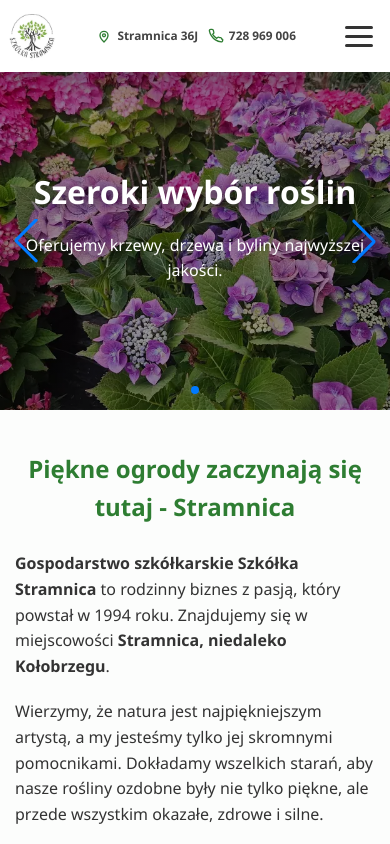
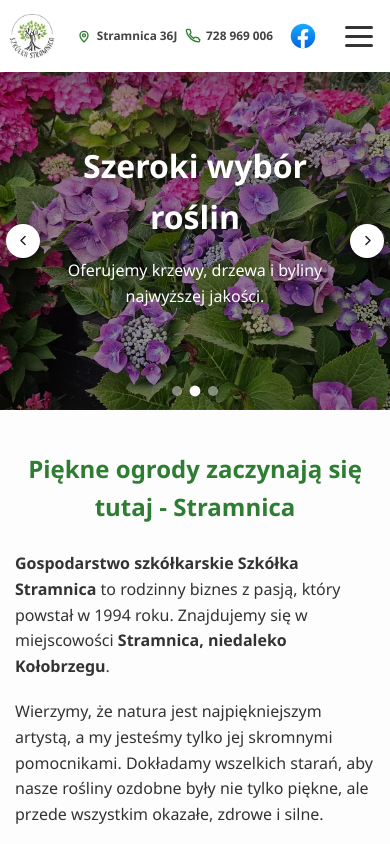
Before and after one commit to MK396/Szkolka_Stramnica, a Vue app in the folder szkolka-stramnica/: page / in a window 390 px wide. Shown: the top 844 px of the page. Built offline with nearby package versions, Linux system fonts and the light colour scheme.

Commit message:
mobilne update2

```diff
--- /dev/null
+++ b/szkolka-stramnica/src/components/FacebookIcon.vue
@@ -0,0 +1,45 @@
+<script setup>
+import { useId, computed } from 'vue';
+
+const uid = useId().replace(/[^a-zA-Z0-9_-]/g, '');
+const gradId = computed(() => `fb-grad-${uid}`);
+const circleFill = computed(() => `url(#${gradId.value})`);
+</script>
+
+<template>
+  <svg
+    class="fb-brand-icon"
+    viewBox="0 0 32 32"
+    fill="none"
+    xmlns="http://www.w3.org/2000/svg"
+    aria-hidden="true"
+    focusable="false"
+  >
+    <circle cx="16" cy="16" r="14" :fill="circleFill" />
+    <path
+      d="M21.2137 20.2816L21.8356 16.3301H17.9452V13.767C17.9452 12.6857 18.4877 11.6311 20.2302 11.6311H22V8.26699C22 8.26699 20.3945 8 18.8603 8C15.6548 8 13.5617 9.89294 13.5617 13.3184V16.3301H10V20.2816H13.5617V29.8345C14.2767 29.944 15.0082 30 15.7534 30C16.4986 30 17.2302 29.944 17.9452 29.8345V20.2816H21.2137Z"
+      fill="white"
+    />
+    <defs>
+      <linearGradient
+        :id="gradId"
+        x1="16"
+        y1="2"
+        x2="16"
+        y2="29.917"
+        gradientUnits="userSpaceOnUse"
+      >
+        <stop stop-color="#18ACFE" />
+        <stop offset="1" stop-color="#0163E0" />
+      </linearGradient>
+    </defs>
+  </svg>
+</template>
+
+<style scoped>
+.fb-brand-icon {
+  display: block;
+  width: 100%;
+  height: 100%;
+}
+</style>
--- a/szkolka-stramnica/src/components/Hero.vue
+++ b/szkolka-stramnica/src/components/Hero.vue
@@ -6,7 +6,7 @@
       :fade-effect="{ crossFade: true }"
       :slides-per-view="1"
       :pagination="{ clickable: true }"
-      :navigation="true"
+      :navigation="heroNavigation"
       :autoplay="{ delay: 5000, disableOnInteraction: false }"
       :loop="true"
       class="hero-swiper"
@@ -47,6 +47,16 @@
         </div>
       </swiper-slide>
     </swiper>
+    <button type="button" class="hero-nav-btn hero-nav-prev" aria-label="Poprzednie slajd">
+      <svg viewBox="0 0 24 24" aria-hidden="true">
+        <path d="M14.5 5.5 8 12l6.5 6.5" fill="none" stroke="currentColor" stroke-width="2.2" stroke-linecap="round" stroke-linejoin="round" />
+      </svg>
+    </button>
+    <button type="button" class="hero-nav-btn hero-nav-next" aria-label="Następny slajd">
+      <svg viewBox="0 0 24 24" aria-hidden="true">
+        <path d="M9.5 5.5 16 12l-6.5 6.5" fill="none" stroke="currentColor" stroke-width="2.2" stroke-linecap="round" stroke-linejoin="round" />
+      </svg>
+    </button>
   </div>
 </template>
 
@@ -102,6 +112,11 @@ function onSlideChange(swiper) {
 const router = useRouter();
 const modules = [Pagination, Navigation, Autoplay, EffectFade];
 
+const heroNavigation = {
+  prevEl: '.hero-nav-prev',
+  nextEl: '.hero-nav-next',
+};
+
 const handleNavigation = (link) => {
   if (!link) return;
   if (link.startsWith('/')) {
@@ -156,9 +171,87 @@ onUnmounted(() => {
   position: relative;
   overflow: hidden;
   background-color: #1a1a1a;
+  --hero-nav-edge: 12px;
+  --hero-nav-btn-size: 48px;
+  --hero-text-side: calc(var(--hero-nav-edge) + var(--hero-nav-btn-size) + 12px);
 }
 
-.hero-swiper { width: 100%; height: 100%; }
+.hero-swiper {
+  width: 100%;
+  height: 100%;
+  --swiper-pagination-color: #ffffff;
+}
+
+.hero-nav-btn {
+  position: absolute;
+  top: 50%;
+  z-index: 20;
+  display: inline-flex;
+  align-items: center;
+  justify-content: center;
+  width: 48px;
+  height: 48px;
+  padding: 0;
+  margin: 0;
+  border: none;
+  border-radius: 50%;
+  background: #ffffff;
+  color: #1a1a1a;
+  cursor: pointer;
+  box-shadow: 0 2px 14px rgba(0, 0, 0, 0.35);
+  transform: translateY(-50%);
+  transition: transform 0.2s ease, box-shadow 0.2s ease, opacity 0.2s ease;
+  touch-action: manipulation;
+  -webkit-tap-highlight-color: transparent;
+}
+
+.hero-nav-btn svg {
+  width: 20px;
+  height: 20px;
+  display: block;
+  flex-shrink: 0;
+}
+
+.hero-nav-btn:hover {
+  box-shadow: 0 4px 18px rgba(0, 0, 0, 0.45);
+}
+
+.hero-nav-btn:active {
+  transform: translateY(-50%) scale(0.96);
+}
+
+.hero-nav-btn.swiper-button-disabled {
+  opacity: 0.35;
+  pointer-events: none;
+}
+
+.hero-nav-prev {
+  left: 12px;
+}
+
+.hero-nav-next {
+  right: 12px;
+}
+
+.hero-swiper :deep(.swiper-pagination) {
+  bottom: 14px !important;
+  line-height: 0;
+}
+
+.hero-swiper :deep(.swiper-pagination-bullet) {
+  width: 10px;
+  height: 10px;
+  background: rgba(255, 255, 255, 0.45);
+  opacity: 1;
+  box-shadow: 0 1px 4px rgba(0, 0, 0, 0.25);
+  transition: background 0.2s ease, transform 0.2s ease;
+}
+
+.hero-swiper :deep(.swiper-pagination-bullet-active) {
+  background: #ffffff;
+  box-shadow: 0 2px 8px rgba(0, 0, 0, 0.35);
+  transform: scale(1.08);
+}
 .slide-wrapper { position: relative; width: 100%; height: 100%; display: flex; align-items: center; justify-content: center; }
 
 .bg-image { position: absolute; top: 0; left: 0; width: 100%; height: 100%; background-size: cover; background-position: center; }
@@ -188,7 +281,18 @@ onUnmounted(() => {
 
 .grid-overlay { position: absolute; top: 0; left: 0; width: 100%; height: 100%; background: rgba(0, 0, 0, 0.4); }
 
-.text-overlay { position: relative; z-index: 10; color: white; text-align: center; padding: 0 20px; pointer-events: none; }
+.text-overlay {
+  position: relative;
+  z-index: 10;
+  box-sizing: border-box;
+  width: 100%;
+  max-width: 100%;
+  color: white;
+  text-align: center;
+  padding-left: var(--hero-text-side);
+  padding-right: var(--hero-text-side);
+  pointer-events: none;
+}
 .text-overlay h1, .text-overlay p, .btn-cta { pointer-events: auto; }
 
 .text-overlay h1 { font-size: clamp(2rem, 6vw, 3.5rem); margin-bottom: 1rem; text-shadow: 2px 2px 10px rgba(0,0,0,0.5); }
@@ -214,6 +318,7 @@ onUnmounted(() => {
 @media (max-width: 1000px) {
   .hero-container {
     margin-top: 0;
+    scroll-margin-top: var(--nav-mobile-height);
   }
 }
 
@@ -233,6 +338,31 @@ onUnmounted(() => {
   }
 }
 
+@media (max-width: 639px) {
+  .hero-container {
+    --hero-nav-edge: 6px;
+    --hero-nav-btn-size: 34px;
+  }
+
+  .hero-nav-btn {
+    width: 34px;
+    height: 34px;
+  }
+
+  .hero-nav-btn svg {
+    width: 15px;
+    height: 15px;
+  }
+
+  .hero-nav-prev {
+    left: 6px;
+  }
+
+  .hero-nav-next {
+    right: 6px;
+  }
+}
+
 @media (max-width: 480px) {
   .hero-container { height: 40vh; min-height: 280px; }
   .bg-grid {
--- a/szkolka-stramnica/src/components/Navbar.vue
+++ b/szkolka-stramnica/src/components/Navbar.vue
@@ -42,6 +42,15 @@
             </svg>
           </span>
           <span class="mhi-chip-label">728 969 006</span>
+        </a>
+        <a
+          href="https://www.facebook.com/SzkolkaStramnica"
+          class="mobile-header-fb social-dot-facebook"
+          target="_blank"
+          rel="noopener noreferrer"
+          aria-label="Facebook"
+        >
+          <FacebookIcon />
         </a>
       </div>
 
@@ -91,9 +100,7 @@
 
             <div class="fb-wrapper">
                <a href="https://www.facebook.com/SzkolkaStramnica" class="social-dot-facebook" target="_blank" rel="noopener noreferrer" aria-label="Facebook">
-                  <svg class="fb-icon" viewBox="0 0 24 24" aria-hidden="true" focusable="false">
-                    <path fill="currentColor" d="M13.5 21.5v-7h2.6l.4-3h-3V9.3c0-.84.24-1.4 1.47-1.4h1.53V5.12A19.3 19.3 0 0 0 13.86 5C11.2 5 9.5 6.56 9.5 9.18V11.5H7v3h2.5v7h4z"/>
-                  </svg>
+                  <FacebookIcon />
                </a>
             </div>
           </div>
@@ -131,9 +138,9 @@
                 +48 728 969 006
               </a>
               <a href="https://www.facebook.com/SzkolkaStramnica" class="mi-facebook" target="_blank" rel="noopener noreferrer">
-                <svg class="fb-icon" viewBox="0 0 24 24" aria-hidden="true" focusable="false">
-                  <path fill="currentColor" d="M13.5 21.5v-7h2.6l.4-3h-3V9.3c0-.84.24-1.4 1.47-1.4h1.53V5.12A19.3 19.3 0 0 0 13.86 5C11.2 5 9.5 6.56 9.5 9.18V11.5H7v3h2.5v7h4z"/>
-                </svg>
+                <span class="mi-facebook-icon" aria-hidden="true">
+                  <FacebookIcon />
+                </span>
                 Facebook
               </a>
             </div>
@@ -346,26 +353,15 @@
 .social-dot-facebook {
   width: 36px;
   height: 36px;
-  background-color: #3b5998;
-  color: white;
-  border-radius: 50%;
+  flex-shrink: 0;
   display: flex;
   align-items: center;
   justify-content: center;
   text-decoration: none;
-  transition: transform 0.2s, background-color 0.2s;
+  transition: transform 0.2s ease;
 }
 .social-dot-facebook:hover {
-  background-color: #2d4373;
-  transform: scale(1.1);
-}
-
-.fb-icon {
-  width: 18px;
-  height: 18px;
-  display: block;
-  /* „f” jest asymetryczne — lekkie przesunięcie w lewo = optyczny środek */
-  transform: translateX(-1.5px);
+  transform: scale(1.08);
 }
 
 .bottom-nav {
@@ -564,10 +560,17 @@
     align-items: center;
     justify-content: center;
     align-self: center;
-    gap: clamp(6px, 2.5vw, 14px);
+    gap: clamp(4px, 2vw, 10px);
     min-width: 0;
     height: 100%;
     overflow: hidden;
+  }
+
+  .mobile-header-fb {
+    flex-shrink: 0;
+    width: 28px;
+    height: 28px;
+    margin-left: clamp(4px, 2vw, 10px);
   }
 
   .hamburger-btn {
@@ -598,7 +601,7 @@
     justify-content: center;
     gap: 5px;
     min-width: 0;
-    max-width: 46%;
+    max-width: 38%;
     padding: 0;
     border-radius: 8px;
     text-decoration: none;
@@ -659,8 +662,15 @@
     left: 0;
     right: 0;
     width: 100%;
+    height: 0;
+    overflow: hidden;
     pointer-events: none;
     z-index: 4;
+  }
+
+  .navbar-wrapper.mobile-nav-open .right-element {
+    height: auto;
+    overflow: visible;
   }
 
   .bottom-nav {
@@ -770,17 +780,26 @@
   .mi-facebook {
     display: flex;
     align-items: center;
-    gap: 6px;
+    gap: 8px;
     font-size: 0.85rem;
     font-weight: 700;
-    color: #ffffff;
-    background-color: #3b5998;
-    padding: 6px 16px;
+    color: #0163e0;
+    background-color: rgba(1, 99, 224, 0.08);
+    padding: 6px 14px 6px 10px;
     border-radius: 20px;
     text-decoration: none;
-    transition: background-color 0.2s;
+    transition: background-color 0.2s, transform 0.2s;
   }
-  .mi-facebook:hover { background-color: #2d4373; }
+  .mi-facebook:hover {
+    background-color: rgba(1, 99, 224, 0.14);
+  }
+
+  .mi-facebook-icon {
+    display: block;
+    width: 22px;
+    height: 22px;
+    flex-shrink: 0;
+  }
 
   .menu {
     flex-direction: column;
@@ -812,6 +831,7 @@
 <script setup>
 import { ref, computed, watch, onMounted, onUnmounted, nextTick } from 'vue';
 import { useRoute, useRouter } from 'vue-router';
+import FacebookIcon from './FacebookIcon.vue';
 
 const route = useRoute();
 const router = useRouter();
@@ -820,12 +840,22 @@ const isShrunk = ref(false);
 const isMenuOpen = ref(false);
 const activeSection = ref('');
 
-const NAV_OFFSET = 100;
-const SECTION_PROBE = NAV_OFFSET + 40;
 const SECTION_IDS = ['opis', 'oferta', 'galeria'];
 
 let scrollSpyLockedHash = null;
 let scrollSpyUnlockTimer = null;
+let scrollEndTimer = null;
+
+function getNavOffset() {
+  if (typeof window !== 'undefined' && window.matchMedia('(max-width: 1000px)').matches) {
+    return 72;
+  }
+  return isShrunk.value ? 80 : 100;
+}
+
+function getSectionProbe() {
+  return getNavOffset() + 40;
+}
 
 const isStartActive = computed(
   () => route.path === '/' && activeSection.value === ''
@@ -837,7 +867,7 @@ const isSectionActive = (hash) =>
 const scrollToHash = (hash) => {
   const el = document.querySelector(hash);
   if (!el) return;
-  const top = el.getBoundingClientRect().top + window.scrollY - NAV_OFFSET;
+  const top = el.getBoundingClientRect().top + window.scrollY - getNavOffset();
   window.scrollTo({ top: Math.max(0, top), behavior: 'smooth' });
 };
 
@@ -896,7 +926,7 @@ const updateActiveSection = () => {
     const id = SECTION_IDS[i];
     const el = document.getElementById(id);
     if (!el) continue;
-    if (el.getBoundingClientRect().top <= SECTION_PROBE) {
+    if (el.getBoundingClientRect().top <= getSectionProbe()) {
       current = `#${id}`;
       break;
     }
@@ -909,6 +939,16 @@ const handleScroll = () => {
   if (offset > 100) isShrunk.value = true;
   else if (offset < 20) isShrunk.value = false;
   updateActiveSection();
+
+  if (typeof window !== 'undefined' && window.matchMedia('(max-width: 1000px)').matches) {
+    clearTimeout(scrollEndTimer);
+    scrollEndTimer = setTimeout(() => {
+      const y = window.scrollY;
+      if (y > 0 && y < 72) {
+        window.scrollTo({ top: 0, behavior: 'smooth' });
+      }
+    }, 120);
+  }
 };
 
 watch(isMenuOpen, (open) => {
@@ -1020,6 +1060,7 @@ onUnmounted(() => {
   window.removeEventListener('scroll', handleScroll);
   clearInterval(timer);
   clearTimeout(scrollSpyUnlockTimer);
+  clearTimeout(scrollEndTimer);
   if (typeof document !== 'undefined') document.body.style.overflow = '';
 });
 </script>
--- a/szkolka-stramnica/src/views/Katalog.vue
+++ b/szkolka-stramnica/src/views/Katalog.vue
@@ -99,7 +99,7 @@ const rosliny = ref([
 
 <style scoped>
 .katalog-page {
-  padding: 60px 20px;
+  padding: 60px var(--content-inline, 20px);
   background-color: #f9fbf9;
 }
 
--- a/szkolka-stramnica/src/views/Kontakt.vue
+++ b/szkolka-stramnica/src/views/Kontakt.vue
@@ -203,7 +203,7 @@ const handleSubmit = () => {
 
 <style scoped>
 .kontakt-page {
-  padding: 60px 20px;
+  padding: 60px var(--content-inline, 20px);
   background-color: #f8faf8;
   min-height: 80vh;
 }
```
Also changed, not shown: szkolka-stramnica/src/App.vue (+17 -5 lines), szkolka-stramnica/src/components/Galeria.vue (+97 -34 lines).
